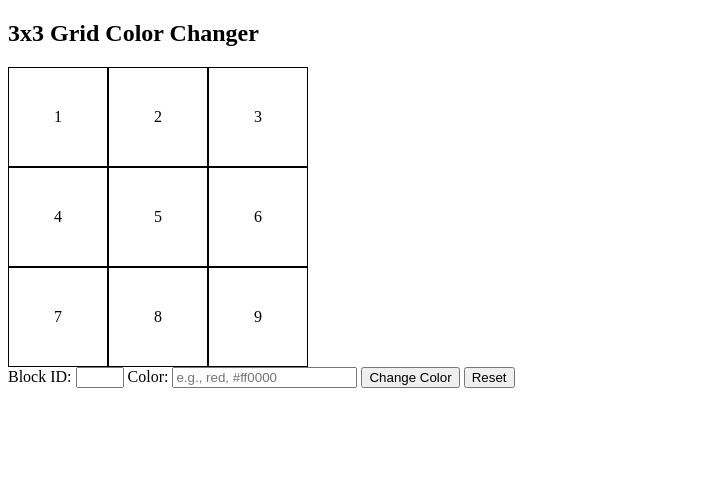
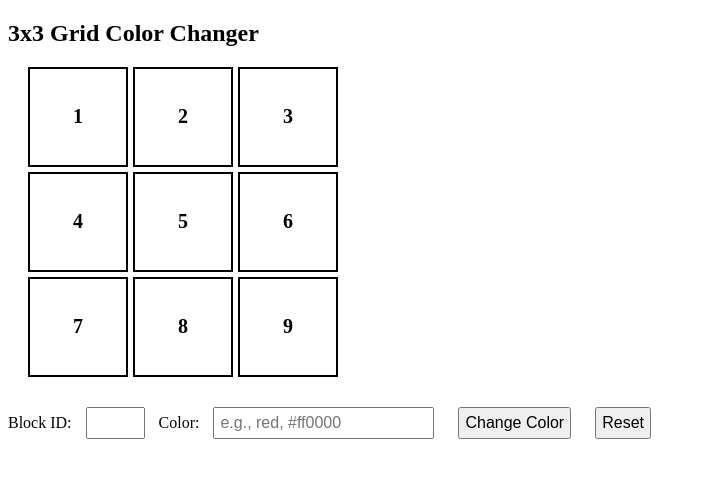
Before and after one commit to acciojob/Replit-Asian-Paints-bakothari, a website: page main.html in a window 1280 px wide. Both pictures are taken after a click on the button "Change Color". Shown: the whole page, without its empty margins (0-706 px from the left). Drawn offline with Linux system fonts and the light colour scheme.

Commit message:
created a submission

```diff
--- a/main.html
+++ b/main.html
@@ -1,27 +1,39 @@
 <!DOCTYPE html>
+<html lang="en">
+<head>
+    <meta charset="UTF-8">
+    <meta name="viewport" content="width=device-width, initial-scale=1.0">
+    <title>Color Grid</title>
+    <style>
+        #grid-container {
+            display: grid;
+            grid-template-columns: repeat(3, 100px);
+            grid-template-rows: repeat(3, 100px);
+            gap: 5px;
+            margin: 20px;
+        }
+        .grid-item {
+            display: flex;
+            align-items: center;
+            justify-content: center;
+            font-size: 20px;
+            font-weight: bold;
+            border: 2px solid black;
+            background-color: transparent;
+            cursor: pointer;
+        }
+        input, button {
+            margin: 10px;
+            padding: 5px;
+            font-size: 16px;
+        }
+    </style>
+</head>
+<body>
 
-<html>
+    <h2>3x3 Grid Color Changer</h2>
 
-<head>
-	<link rel="stylesheet" href="styles.css">
-</head>
-
-<body>
-	<!-- the entire body must be written by student -->
-	    <h2>3x3 Grid Color Changer</h2>
-
-    <div id="grid-container">
-        <!-- Grid Items -->
-        <div class="grid-item" id="1">1</div>
-        <div class="grid-item" id="2">2</div>
-        <div class="grid-item" id="3">3</div>
-        <div class="grid-item" id="4">4</div>
-        <div class="grid-item" id="5">5</div>
-        <div class="grid-item" id="6">6</div>
-        <div class="grid-item" id="7">7</div>
-        <div class="grid-item" id="8">8</div>
-        <div class="grid-item" id="9">9</div>
-    </div>
+    <div id="grid-container"></div>
 
     <label for="block_id">Block ID:</label>
     <input type="number" id="block_id" min="1" max="9">
@@ -31,9 +43,35 @@
 
     <button id="change_button">Change Color</button>
     <button id="Reset">Reset</button>
-    <script type="text/javascript" src="./script.js">
-</script>
+
+    <script>
+        const gridContainer = document.getElementById("grid-container");
+
+        for (let i = 1; i <= 9; i++) {
+            let cell = document.createElement("div");
+            cell.classList.add("grid-item");
+            cell.id = i;
+            cell.textContent = i;
+            gridContainer.appendChild(cell);
+        }
+
+        function resetGrid() {
+            document.querySelectorAll(".grid-item").forEach(item => item.style.backgroundColor = "transparent");
+        }
+
+        document.getElementById("change_button").addEventListener("click", () => {
+            resetGrid();
+            let blockId = document.getElementById("block_id").value;
+            let color = document.getElementById("colour_id").value;
+            if (blockId >= 1 && blockId <= 9 && color) {
+                document.getElementById(blockId).style.backgroundColor = color;
+            } else {
+                alert("Enter a valid Block ID (1-9) and a Color.");
+            }
+        });
+
+        document.getElementById("Reset").addEventListener("click", resetGrid);
+    </script>
 
 </body>
-
 </html>
--- a/script.js
+++ /dev/null
@@ -1,21 +0,0 @@
-//your JS code here. If required.
-document.getElementById("change_button").addEventListener("click", function () {
-            document.querySelectorAll(".grid-item").forEach(item => {
-                item.style.backgroundColor = "transparent";
-            });
-
-            let blockId = document.getElementById("block_id").value;
-            let color = document.getElementById("colour_id").value;
-
-            if (blockId >= 1 && blockId <= 9 && color) {
-                document.getElementById(blockId).style.backgroundColor = color;
-            } else {
-                alert("Enter a valid Block ID (1-9) and a Color.");
-            }
-        });
-
-        document.getElementById("Reset").addEventListener("click", function () {
-            document.querySelectorAll(".grid-item").forEach(item => {
-                item.style.backgroundColor = "transparent";
-            });
-        });
--- a/styles.css
+++ /dev/null
@@ -1,13 +0,0 @@
-/*  your css code here. If applicable */
-#grid-container{
-	display:grid;
-	grid-template-columns:repeat(3,100px);
-	grid-template-rows:repeat(3,100px);
-}
-.grid-item{
-	display:flex;
-	justify-content:center;
-	align-items:center;
-	border:1px solid black;
-	gap:2px;
-}
```
